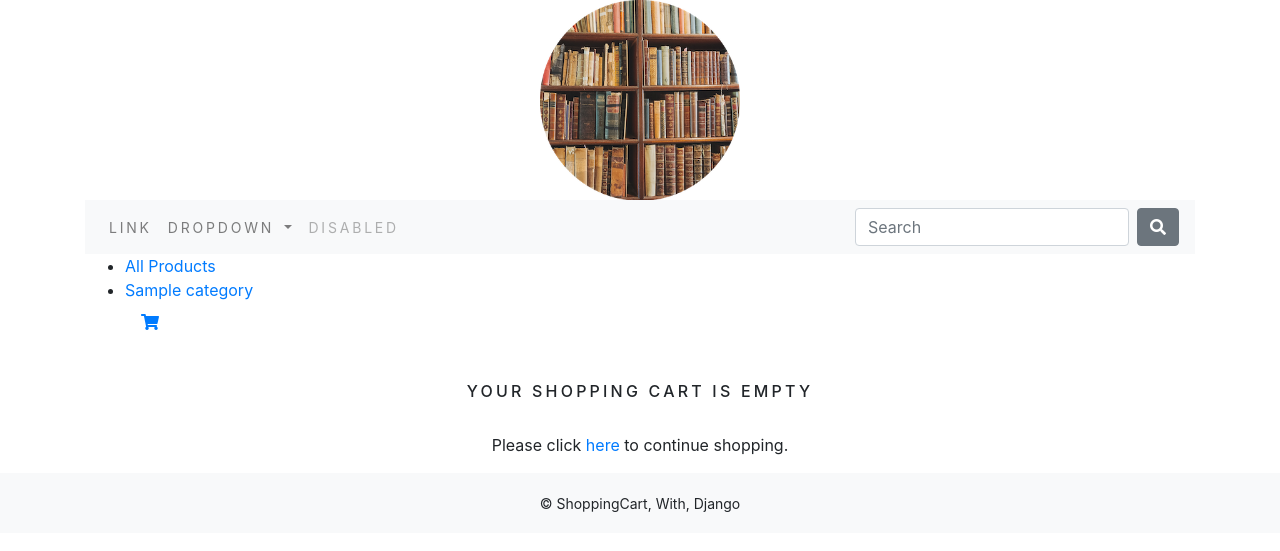
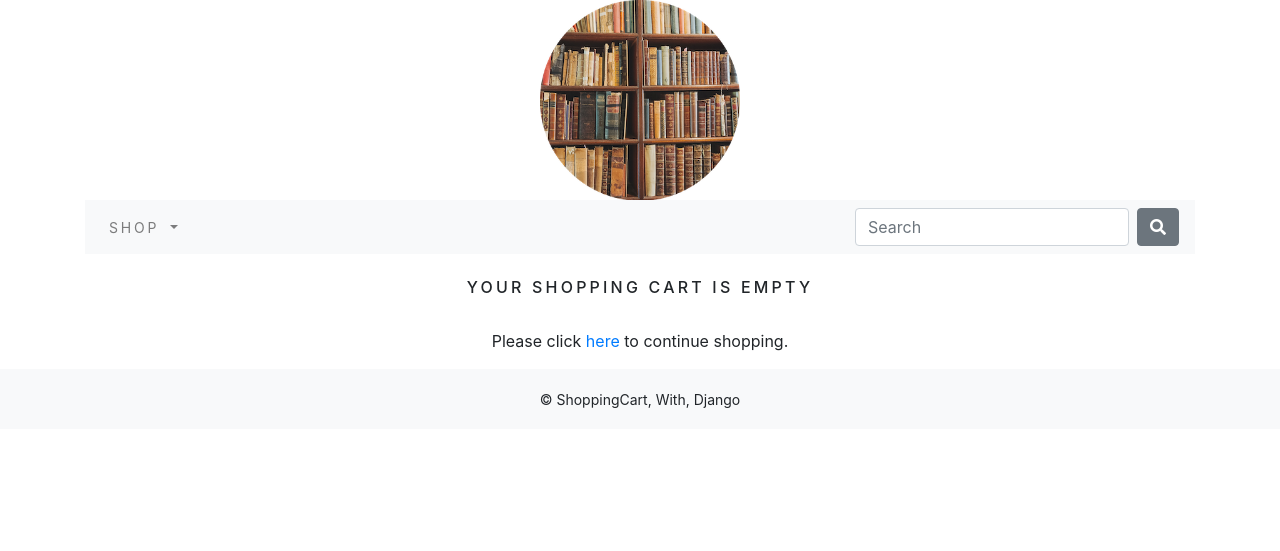
Before and after one commit to kooo0401/ecshop, a Django app: page /cart/ in a window 1280 px wide. Shown: the top 551 px of the page. Run offline with Django 3.2, Linux system fonts and the light colour scheme; tables that the repository leaves empty hold one stand-in row (values such as "Sample post"); some libraries are stand-ins or nearby versions.

Commit message:
shopping_cart_apply2

```diff
--- /dev/null
+++ b/cart/context_processors.py
@@ -0,0 +1,17 @@
+from .models import Cart, CartItem
+from .views import _cart_id
+
+
+def counter(request):
+    item_count = 0
+    if 'admin' in request.path:
+        return {}
+    else:
+        try:
+            cart = Cart.objects.filter(cart_id=_cart_id(request))
+            cart_items = CartItem.objects.all().filter(cart=cart[:1])
+            for cart_item in cart_items:
+                item_count += cart_item.quantity
+        except Cart.DoesNotExist:
+            item_count = 0
+    return dict(item_count = item_count)
--- a/cart/templates/cart.html
+++ b/cart/templates/cart.html
@@ -60,11 +60,11 @@
                                         <i class="fas fa-plus-circle custom_icon"></i>
                                     </a>
                                     &nbsp;
-                                    <a href="" class="custom_a">
+                                    <a href="{% url 'cart:cart_remove' cart_item.product.id %}" class="custom_a">
                                         <i class="fas fa-minus-circle custom_icon"></i>
                                     </a>
                                     &nbsp;
-                                    <a herf="" class="custom_item">
+                                    <a href="{% url 'cart:full_remove' cart_item.product.id %}" class="custom_item">
                                         <i class="far fa-trash-alt"></i>
                                     </a>
                                 </td>
--- a/cart/urls.py
+++ b/cart/urls.py
@@ -6,4 +6,6 @@ app_name='cart'
 urlpatterns = [
     path('add/<int:product_id>/', views.add_cart, name='add_cart'),
     path('', views.cart_detail, name='cart_detail'),
+    path('remove/<int:product_id>/', views.cart_remove, name='cart_remove'),
+    path('full_remove/<int:product_id>/', views.full_remove, name='full_remove'),
 ]
--- a/cart/views.py
+++ b/cart/views.py
@@ -1,4 +1,4 @@
-from django.shortcuts import render, redirect
+from django.shortcuts import render, redirect, get_object_or_404
 from shop.models import Product
 from .models import Cart, CartItem
 from django.core.exceptions import ObjectDoesNotExist
@@ -20,7 +20,8 @@ def add_cart(request, product_id):
         cart.save()
     try:
         cart_item = CartItem.objects.get(product=product, cart=cart)
-        cart_item.quantity += 1
+        if cart_item.quantity < cart_item.product.stock:
+            cart_item.quantity += 1
         cart_item.save()
     except CartItem.DoesNotExist:
         cart_item = CartItem.objects.create(
@@ -42,3 +43,21 @@ def cart_detail(request, total=0, counter=0, cart_items = None):
         pass
 
     return render(request, 'cart.html', dict(cart_items = cart_items, total = total, counter = counter))
+
+def cart_remove(request, product_id):
+    cart = Cart.objects.get(cart_id=_cart_id(request))
+    product = get_object_or_404(Product, id=product_id)
+    cart_item = CartItem.objects.get(product=product, cart=cart)
+    if cart_item.quantity > 1:
+        cart_item.quantity -= 1
+        cart_item.save()
+    else:
+        cart_item.delete()
+    return redirect('cart:cart_detail')
+
+def full_remove(request, product_id):
+    cart = Cart.objects.get(cart_id=_cart_id(request))
+    product = get_object_or_404(Product, id=product_id)
+    cart_item = CartItem.objects.get(product=product, cart=cart)
+    cart_item.delete()
+    return redirect('cart:cart_detail')
--- a/config/settings.py
+++ b/config/settings.py
@@ -57,7 +57,7 @@ ROOT_URLCONF = 'config.urls'
 TEMPLATES = [
     {
         'BACKEND': 'django.template.backends.django.DjangoTemplates',
-        'DIRS': [],
+        'DIRS': [os.path.join(BASE_DIR, 'shop', 'templates/'), os.path.join(BASE_DIR, 'search_app', 'templates/'), os.path.join(BASE_DIR, 'cart', 'templates/')],
         'APP_DIRS': True,
         'OPTIONS': {
             'context_processors': [
@@ -66,6 +66,7 @@ TEMPLATES = [
                 'django.contrib.auth.context_processors.auth',
                 'django.contrib.messages.context_processors.messages',
                 'shop.context_processors.menu_links',
+                'cart.context_processors.counter',
             ],
         },
     },
--- a/shop/templates/navbar.html
+++ b/shop/templates/navbar.html
@@ -5,23 +5,23 @@
 
   <div class="collapse navbar-collapse" id="navbarSupportedContent">
     <ul class="navbar-nav mr-auto">
-      <li class="nav-item">
-        <a class="nav-link" href="#">Link</a>
-      </li>
-      <li class="nav-item dropdown">
+        <li class="nav-item dropdown {% if 'shop' in request.path %}active{% endif %}">
         <a class="nav-link dropdown-toggle" href="#" id="navbarDropdown" role="button" data-toggle="dropdown" aria-haspopup="true" aria-expanded="false">
-          Dropdown
+          Shop
         </a>
         <div class="dropdown-menu" aria-labelledby="navbarDropdown">
-          <a class="dropdown-item" href="#">Action</a>
-          <a class="dropdown-item" href="#">Another action</a>
-          <div class="dropdown-divider"></div>
-          <a class="dropdown-item" href="#">Something else here</a>
+            <a class="dropdown-item" href="{% url 'shop:allProdCat' %}">All Products</a>
+            {% for cat in links %}
+            <a class="dropdown-item" href="{{cat.get_url}}">{{cat.name}}</a>
+            {% endfor %}
         </div>
       </li>
+      {% if item_count > 0 %}
       <li class="nav-item">
-        <a class="nav-link disabled" href="#">Disabled</a>
-      </li>
+          <a class="nav-link" href="{% url 'cart:cart_detail' %}"><i class="fas fa-shopping-cart">({{item_count}})</i></a>
+    </li>
+    {% endif %}
+
     </ul>
     <form class="form-inline my-2 my-lg-0" action="{% url 'search_app:searchResult' %}" method="get">
         {% csrf_token %}
@@ -30,12 +30,3 @@
     </form>
   </div>
 </nav>
-<nav>
-  <ul>
-      <li><a href="{% url 'shop:allProdCat' %}">All Products</a></li>
-      {% for cat in links %}
-          <li><a href="{{cat.get_url}}">{{cat.name}}</a></li>
-      {% endfor %}
-    <a class="nav-link" href="#"><i class="fas fa-shopping-cart"></i></a>
-  </ul>
-</nav>
```
